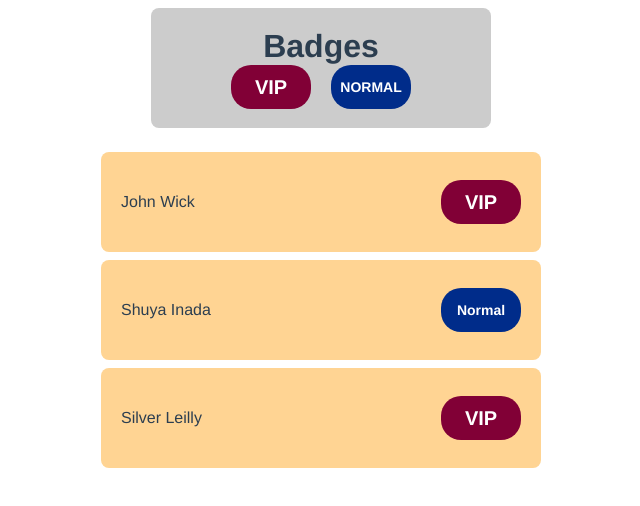
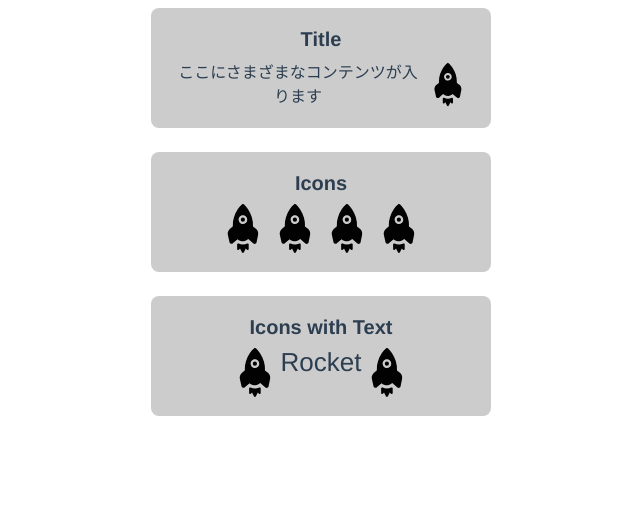
Before and after one commit to inatonix/vue-guide, a Vue app in the folder vue-guide/: page / in a window 1280 px wide. Shown: the top 506 px of the page, without its empty margins (319-959 px from the left). Built offline with nearby package versions, Linux system fonts and the light colour scheme.

Commit message:
add rockets

```diff
--- a/vue-guide/src/components/Badge.vue
+++ /dev/null
@@ -1,20 +0,0 @@
-<script setup lang="ts">
-</script>
-
-<template>
-  <div class="badge">
-    <slot></slot>
-  </div>
-</template>
-
-<style scoped>
-.badge {
-  box-shadow: 0, 8px, black;
-  border-radius: 20px;
-  display: flex;
-  justify-content: center;
-  align-items: center;
-  width: 80px;
-  height: 44px;
-}
-</style>
--- a/vue-guide/src/components/Card.vue
+++ b/vue-guide/src/components/Card.vue
@@ -1,8 +1,13 @@
 <script setup lang="ts">
+import { defineProps } from 'vue'
+defineProps<{
+  title: string,
+}>();
 </script>
 
 <template>
   <div class="card">
+    <span class="title">{{ title }}</span>
     <slot></slot>
   </div>
 </template>
@@ -13,4 +18,9 @@
   border-radius: 8px;
   padding: 20px 20px;
 }
+
+.title {
+  font-size: 20px;
+  font-weight: 600;
+}
 </style>
--- a/vue-guide/src/components/Reservation.vue
+++ b/vue-guide/src/components/Reservation.vue
@@ -1,39 +1,32 @@
 <script setup lang="ts">
 import Card from './Card.vue';
-import Badge from './Badge.vue';
+import RocketIcon from './RocketIcon.vue';
 </script>
 
 <template>
   <div class="container">
-    <Card class="badges-card">
-      <span>Badges</span>
-      <div class="badges">
-        <Badge class="vip-badge">
-          <span>VIP</span>
-        </Badge>
-        <Badge class="normal-badge">
-          <span>NORMAL</span>
-        </Badge>
+    <Card title="Title" class="card">
+      <div class="contents">
+        ここにさまざまなコンテンツが入ります
+        <RocketIcon />
       </div>
     </Card>
 
-    <Card class="reservation-card">
-      <span>John Wick</span>
-      <Badge class="vip-badge">
-        <span>VIP</span>
-      </Badge>
+    <Card title="Icons" class="card">
+      <div class="contents">
+        <RocketIcon />
+        <RocketIcon />
+        <RocketIcon />
+        <RocketIcon />
+      </div>
     </Card>
-    <Card class="reservation-card">
-      <span>Shuya Inada</span>
-      <Badge class="normal-badge">
-        <span>Normal</span>
-      </Badge>
-    </Card>
-    <Card class="reservation-card">
-      <span>Silver Leilly</span>
-      <Badge class="vip-badge">
-        <span>VIP</span>
-      </Badge>
+
+    <Card title="Icons with Text" class="card with-text-card">
+      <div class="contents">
+        <RocketIcon />
+        <span>Rocket</span>
+        <RocketIcon />
+      </div>
     </Card>
   </div>
 </template>
@@ -45,7 +38,7 @@ import Badge from './Badge.vue';
   align-items: center;
 }
 
-.badges-card {
+.card {
   width: 300px;
   height: 80px;
   background-color: #ccc;
@@ -55,44 +48,12 @@ import Badge from './Badge.vue';
   margin-bottom: 24px;
 }
 
-.reservation-card {
-  width: 400px;
-  height: 60px;
-  background-color: rgb(255, 212, 147);
+.card .contents {
+  margin-top: 8px;
   display: flex;
-  justify-content: space-between;
-  align-items: center;
-  margin-bottom: 8px;
 }
 
-.vip-badge {
-  background-color: #810036;
-  color: white;
-}
-
-.normal-badge {
-  background-color: #002c8a;
-  color: white;
-}
-
-.badges-card span {
-  font-size: 32px;
-  font-weight: bold;
-}
-
-.vip-badge span {
-  font-size: 20px;
-  font-weight: bold;
-}
-
-.normal-badge span {
-  font-size: 14px;
-  font-weight: bold;
-}
-
-.badges {
-  display: flex;
-  justify-content: space-between;
-  width: 60%;
+.with-text-card span {
+  font-size: 26px;
 }
 </style>
--- /dev/null
+++ b/vue-guide/src/components/RocketIcon.vue
@@ -0,0 +1,33 @@
+<template>
+  <svg version="1.1" id="Layer_1" xmlns="http://www.w3.org/2000/svg" xmlns:xlink="http://www.w3.org/1999/xlink" x="0px"
+    y="0px" width="52px" height="52px" viewBox="0 0 512 512" enable-background="new 0 0 512 512" xml:space="preserve">
+    <g>
+      <g>
+        <g>
+          <path fill="#020202" d="M204.192,62.194c14.147-20.472,29.339-41.613,50.963-54.72c21.323,12.782,36.366,33.547,50.311,53.656
+				c32.847,49.754,52.929,109.515,48.878,169.578c10.615,8.898,21.537,17.441,31.994,26.521
+				c15.011,13.797,22.02,35.319,18.406,55.327c-5.036,25.275-9.876,50.607-15.206,75.813c-2.963,12.968-20.508,18.905-30.823,10.62
+				c-17.121-14.291-33.816-29.108-50.932-43.417c-12.95,12.462-30.153,20.772-48.214,21.773
+				c-20.791,1.466-41.375-7.156-56.448-21.242c-12.28,9.401-23.666,20.686-35.664,30.755c-5.799,4.66-10.621,10.784-17.484,13.966
+				c-10.64,4.565-24.342-2.248-26.747-13.685c-5.479-24.642-11.203-49.24-16.52-73.92c-4.321-20.878,3.332-43.61,19.419-57.607
+				c9.313-7.822,18.756-15.487,28.243-23.096c2.643-1.39,1.315-4.596,1.465-6.951C153.005,167.614,172.8,110.333,204.192,62.194z
+				 M220.995,138.526c-12.424,15.994-10.921,40.768,3.488,55.052c15.255,16.809,44.15,17.422,60.106,1.29
+				c12.317-11.253,16.482-30.146,10.603-45.671c-5.387-14.967-19.809-26.195-35.671-27.591
+				C244.873,119.92,229.706,126.659,220.995,138.526z" />
+        </g>
+        <path fill="#020202" d="M198.263,407.819c-0.213-7.266,8.83-12.262,14.942-8.417c25.87,13.32,58.027,13.314,83.896-0.007
+			c5.937-3.645,14.736,0.733,14.955,7.803c0.087,15.432,0.105,30.88,0.024,46.317c0.119,7.533-9.832,12.337-15.681,7.626
+			c-4.452-3.926-8.467-8.341-12.75-12.461c-6.776,13.201-13.163,26.602-19.995,39.772c-3.281,6.275-13.533,6.318-16.877,0.105
+			c-6.87-13.195-13.213-26.676-20.121-39.858c-4.221,4.157-8.248,8.548-12.694,12.468c-5.824,4.734-15.756-0.162-15.675-7.647
+			C198.163,438.291,198.244,423.055,198.263,407.819z" />
+      </g>
+      <circle fill="#020202" cx="254.831" cy="164.509" r="20.812" />
+    </g>
+  </svg>
+</template>
+
+<script lang="ts">
+export default {
+  name: "RocketIcon",
+};
+</script>
```
